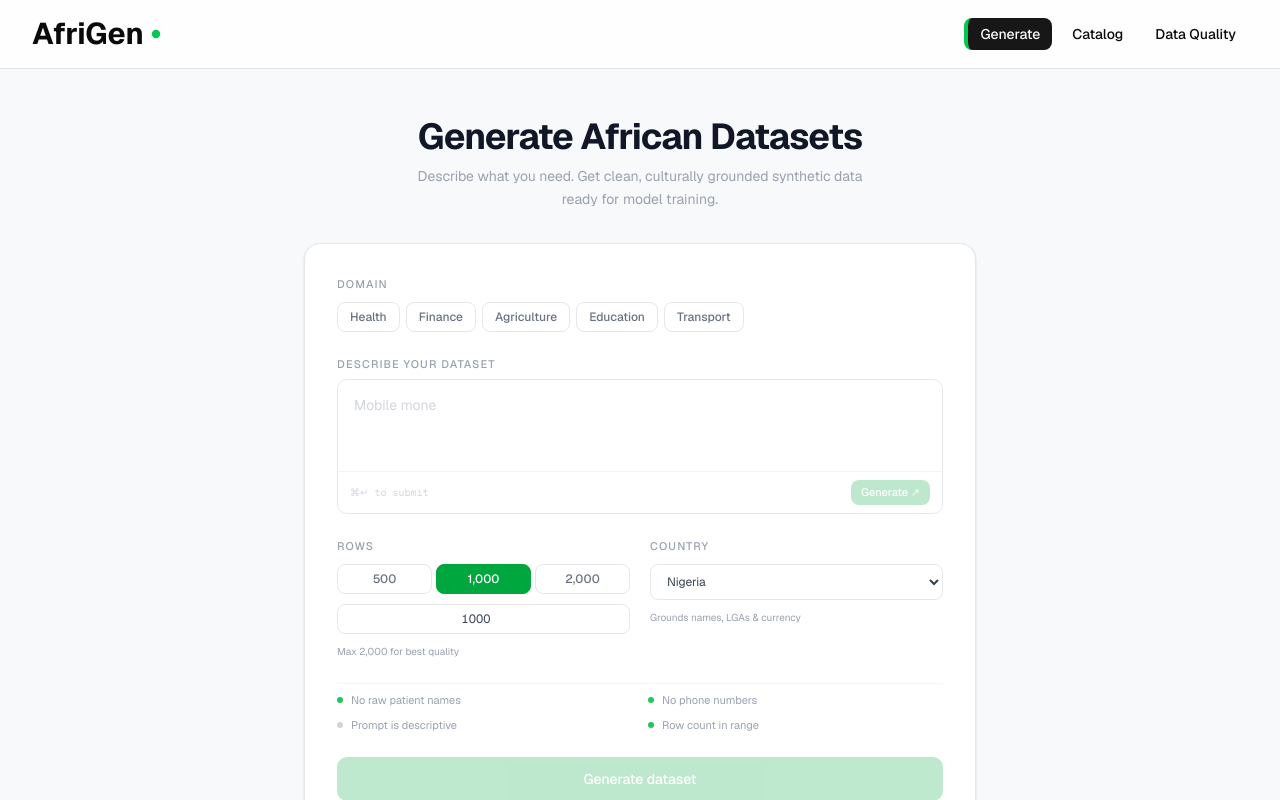
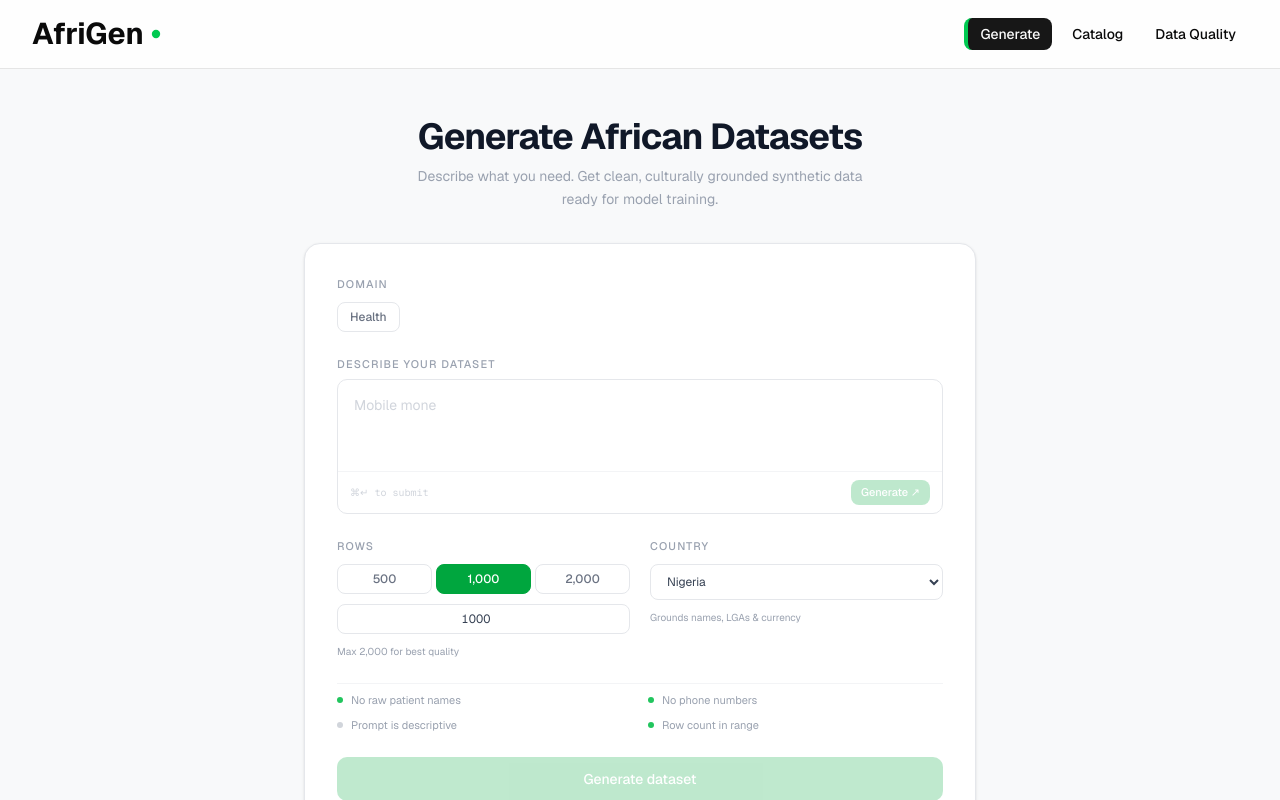
Before and after one commit to Valentinetemi/fisibel, a Next.js app: page /generate in a window 1280 px wide. Shown: the top 800 px of the page. Built offline with nearby package versions, Linux system fonts and the light colour scheme.

Commit message:
Made it specifically health domain

```diff
--- a/components/GenerateInput.tsx
+++ b/components/GenerateInput.tsx
@@ -11,11 +11,7 @@ interface GenerateInputProps {
 }
 
 const DOMAINS = [
-  { id: 'health', label: 'Health' },
-  { id: 'finance', label: 'Finance' },
-  { id: 'agriculture', label: 'Agriculture' },
-  { id: 'education', label: 'Education' },
-  { id: 'transport', label: 'Transport' },
+  { id: 'health', label: 'Health' }
 ]
 
 const COUNTRIES = [
```
